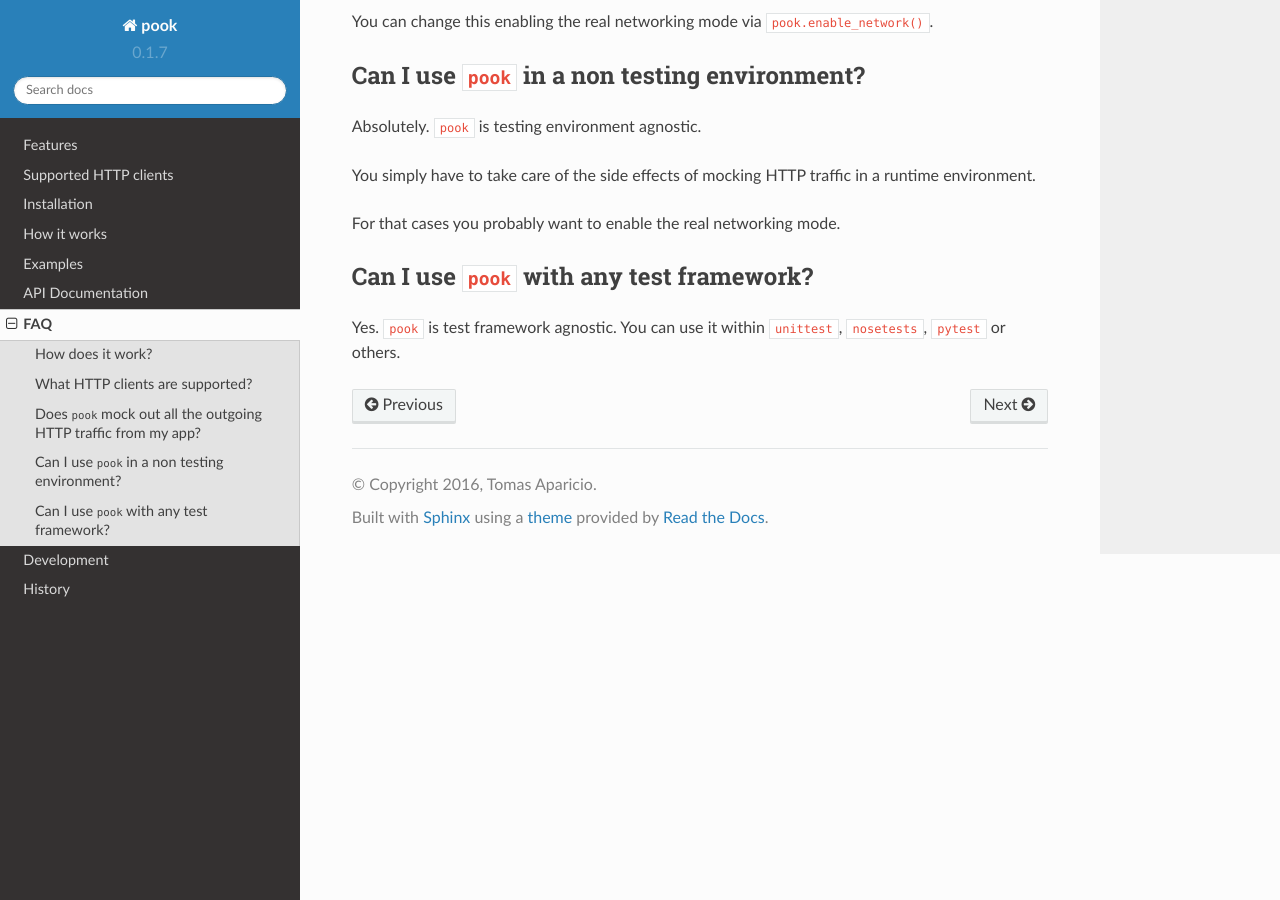
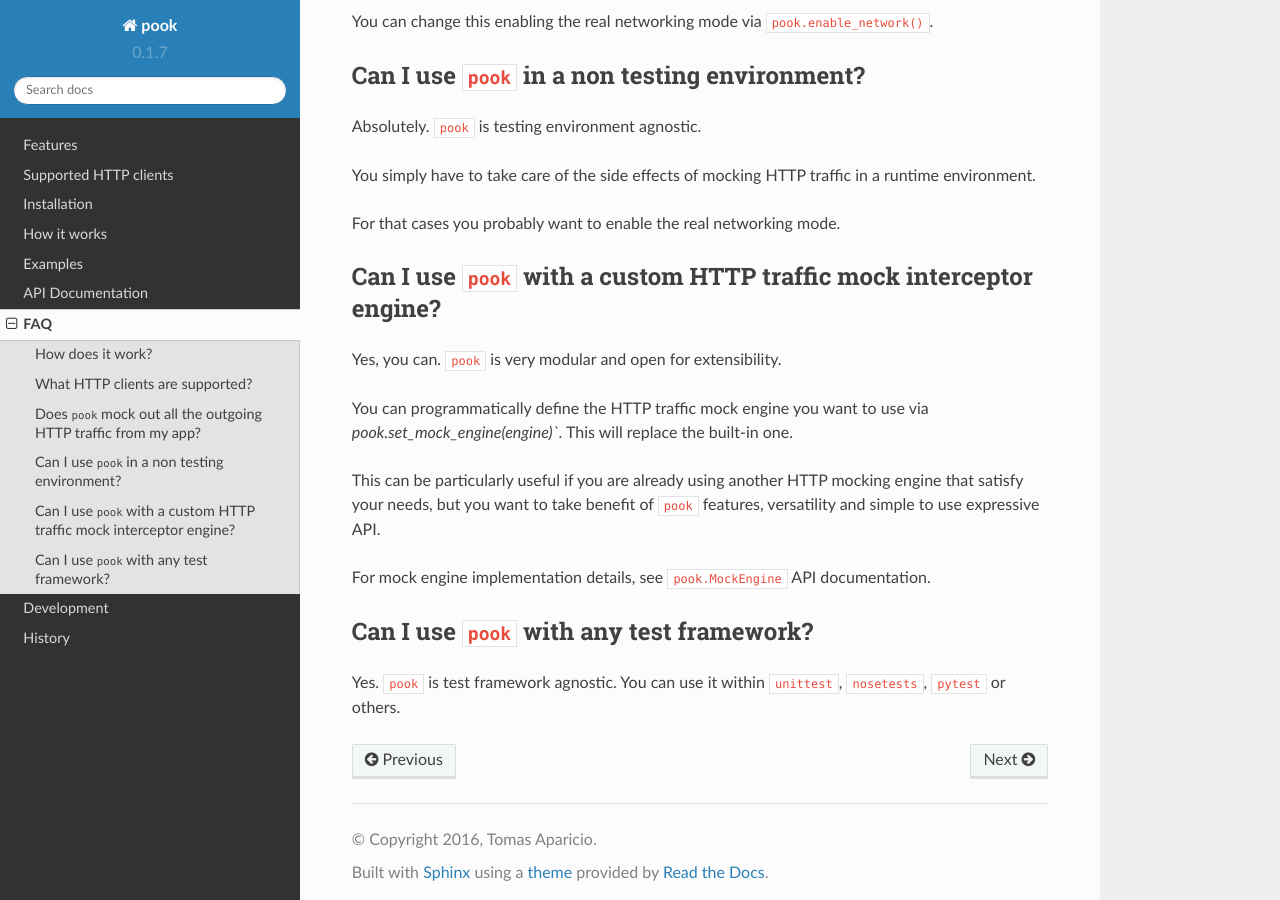
Before and after one commit to h2non/pook, a Sphinx documentation site: the page built from docs/faq.rst, in a window 1280 px wide and 900 px high, scrolled down 663 px. Built offline with Sphinx 7.4.7 and the Read the Docs theme 2.0.0, drawn with Linux system fonts in a browser that asks for light colours.

Commit message:
feat(docs): add mock engine FAQ

```diff
--- a/docs/faq.rst
+++ b/docs/faq.rst
@@ -43,6 +43,21 @@ a runtime environment.
 For that cases you probably want to enable the real networking mode.
 
 
+Can I use ``pook`` with a custom HTTP traffic mock interceptor engine?
+----------------------------------------------------------------------
+
+Yes, you can. ``pook`` is very modular and open for extensibility.
+
+You can programmatically define the HTTP traffic mock engine you want to use via
+`pook.set_mock_engine(engine)``. This will replace the built-in one.
+
+This can be particularly useful if you are already using another HTTP mocking
+engine that satisfy your needs, but you want to take benefit of ``pook``
+features, versatility and simple to use expressive API.
+
+For mock engine implementation details, see ``pook.MockEngine`` API documentation.
+
+
 Can I use ``pook`` with any test framework?
 -------------------------------------------
 
```
